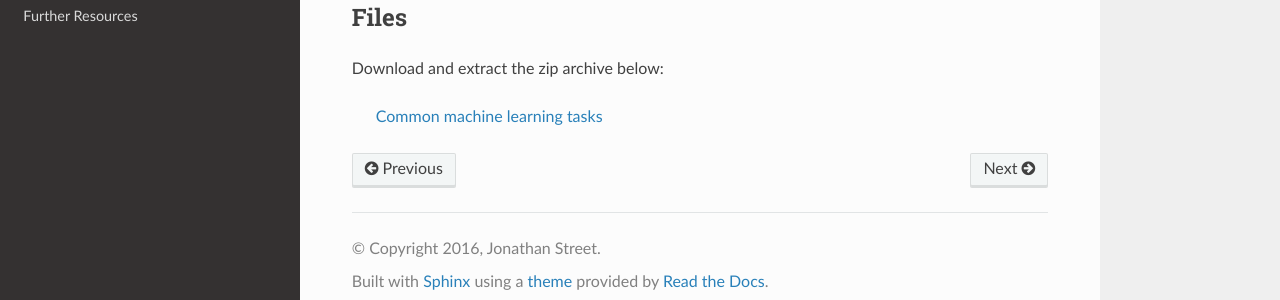
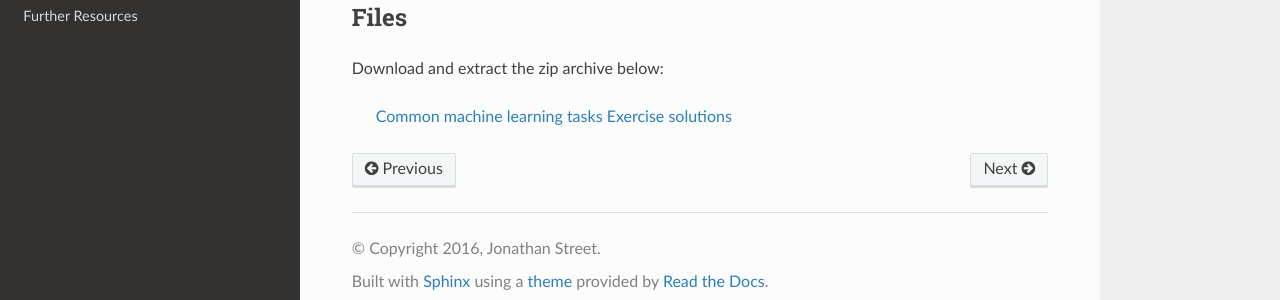
Before and after one commit to biof509/biof509, a Sphinx documentation site: the page built from docs/week2/index.rst, in a window 1280 px wide. Shown: the part 279-579 px from the top of the page. Built offline with Sphinx 7.4.7 and the Read the Docs theme 2.0.0, drawn with Linux system fonts in a browser that asks for light colours.

Commit message:
Adding wk 2 exercise solutions

```diff
--- a/docs/week2/index.rst
+++ b/docs/week2/index.rst
@@ -16,3 +16,4 @@ Files
 Download and extract the zip archive below:
 
  `Common machine learning tasks <../Wk02-Common-ML-tasks.zip>`_
+ `Exercise solutions <../Wk02-exercise-solutions.zip>`_
```
Also changed, not shown: 1 other file.
